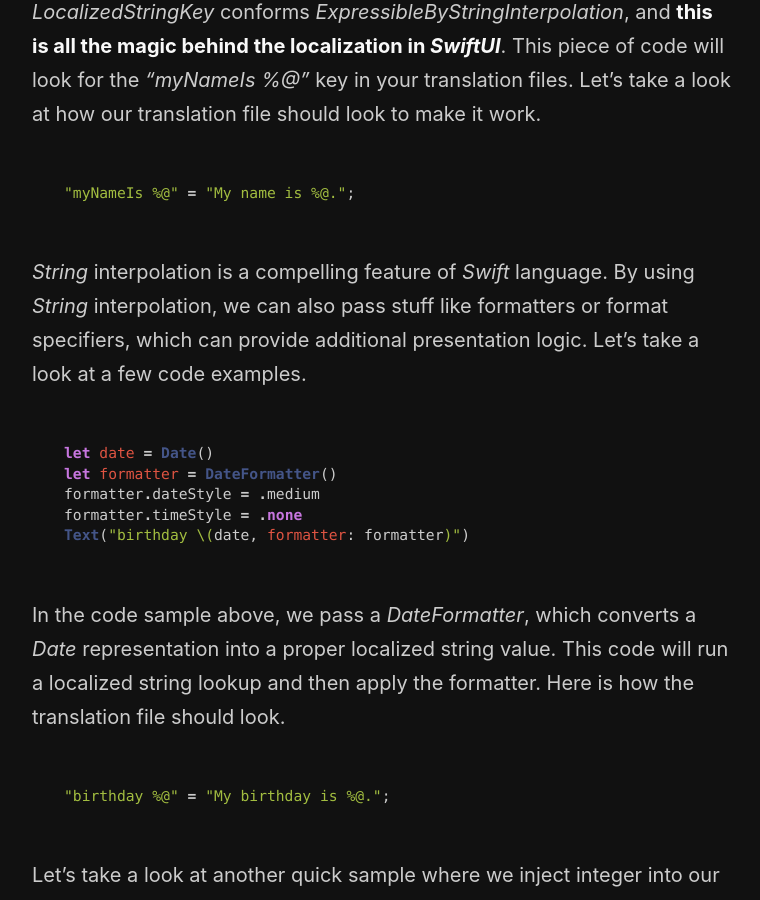
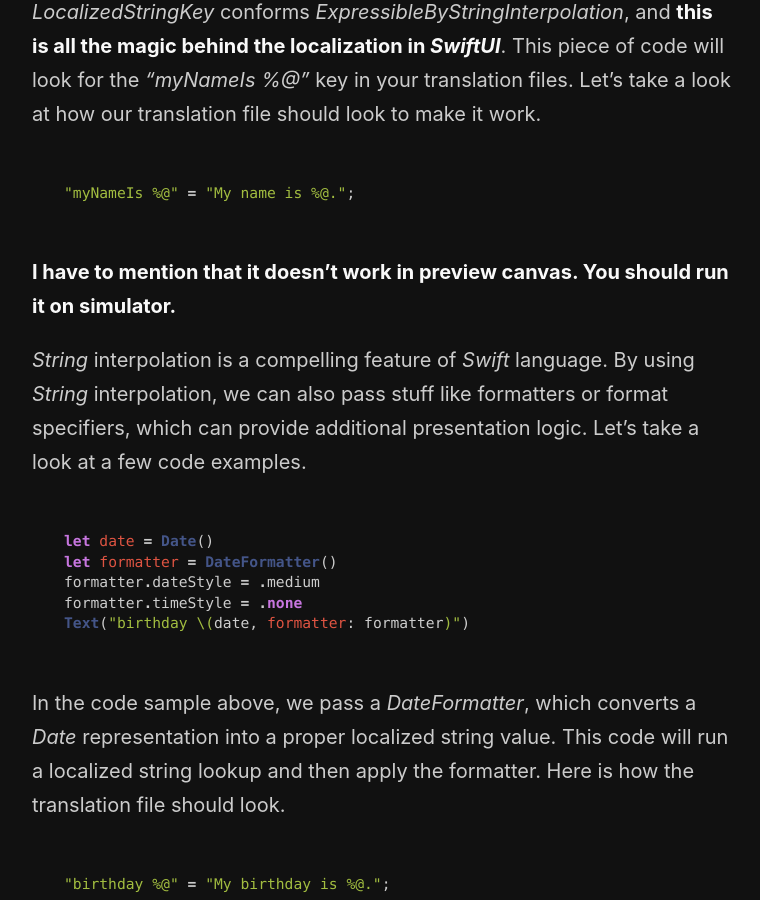
Before and after one commit to mecid/mecid.github.io, a Jekyll site: the page built from _posts/2019-10-16-localization-in-swiftui.md, in a window 1280 px wide and 900 px high, scrolled down 1635 px. Shown: the whole window, without its empty margins (258-1018 px from the left). Built offline with Jekyll 4.4.1, drawn with Linux system fonts in a browser that asks for light colours.

Commit message:
Update 2019-10-16-localization-in-swiftui.md

````diff
--- a/_posts/2019-10-16-localization-in-swiftui.md
+++ b/_posts/2019-10-16-localization-in-swiftui.md
@@ -31,6 +31,8 @@ In the example above, we create a *Text* component with the *"myNameIs \(name)"*
 "myNameIs %@" = "My name is %@.";
 ```
 
+**I have to mention that it doesn't work in preview canvas. You should run it on simulator.**
+
 *String* interpolation is a compelling feature of *Swift* language. By using *String* interpolation, we can also pass stuff like formatters or format specifiers, which can provide additional presentation logic. Let's take a look at a few code examples.
 
 ```swift
````
